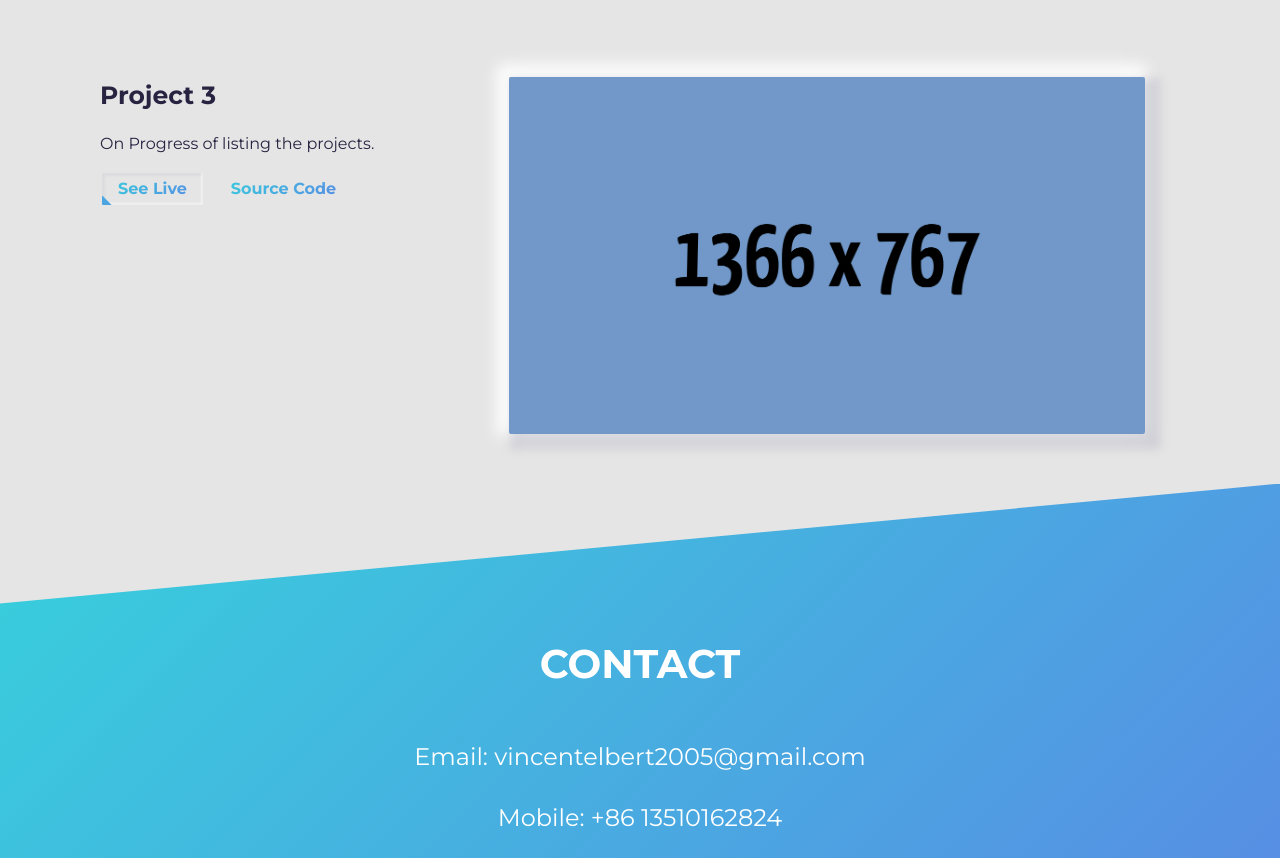
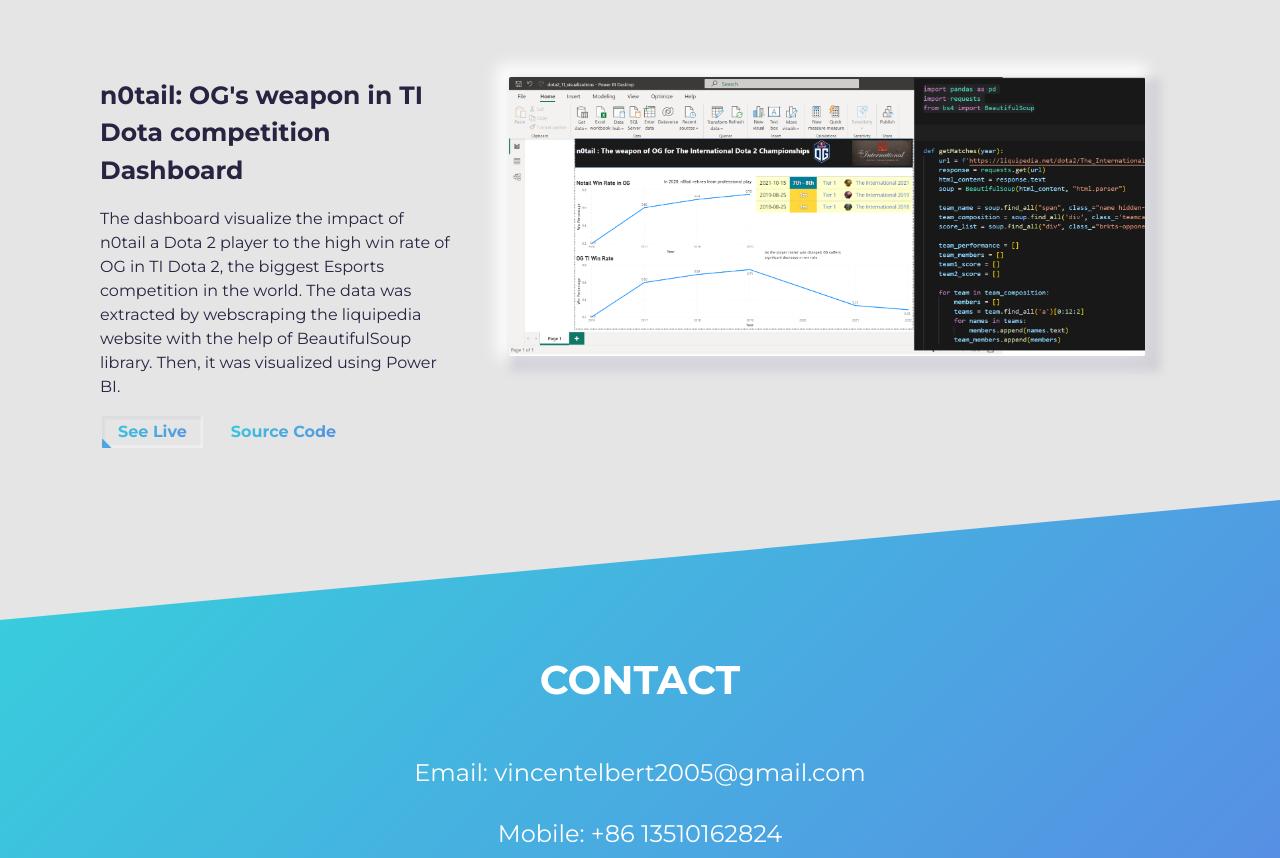
Before and after one commit to VincentElbert/github_portfolio, a plain HTML site: page index.html in a window 1280 px wide. Shown: the part 2307-3165 px from the top of the page. Drawn offline with Linux system fonts and the light colour scheme.

Commit message:
Update index.html

```diff
--- a/index.html
+++ b/index.html
@@ -235,9 +235,12 @@
           <!-- Each .row is a project -->
           <article class="row">
             <div class="project-wrapper__text">
-              <h3 class="project-wrapper__text-title">Project 3</h3>
+              <h3 class="project-wrapper__text-title">n0tail: OG's weapon in TI Dota competition Dashboard</h3>
               <p class="project-wrapper__text-info">
-                On Progress of listing the projects.
+                The dashboard visualize the impact of n0tail a Dota 2 player to the high win rate
+                of OG in TI Dota 2, the biggest Esports competition in the world. The data was extracted
+                by webscraping the liquipedia website with the help of BeautifulSoup library. Then,
+                it was visualized using Power BI.
               </p>
               <div class="project-wrapper__text-btns">
                 <a
@@ -257,7 +260,7 @@
               <a href="#" target="_blank" rel="noopener noreferrer">
                 <div class="thumbnail rounded">
                   <img
-                    src="./assets/project.png"
+                    src="./assets/Project3.png"
                     class="img-fluid"
                     alt="Project Image"
                     width="1366"
```
